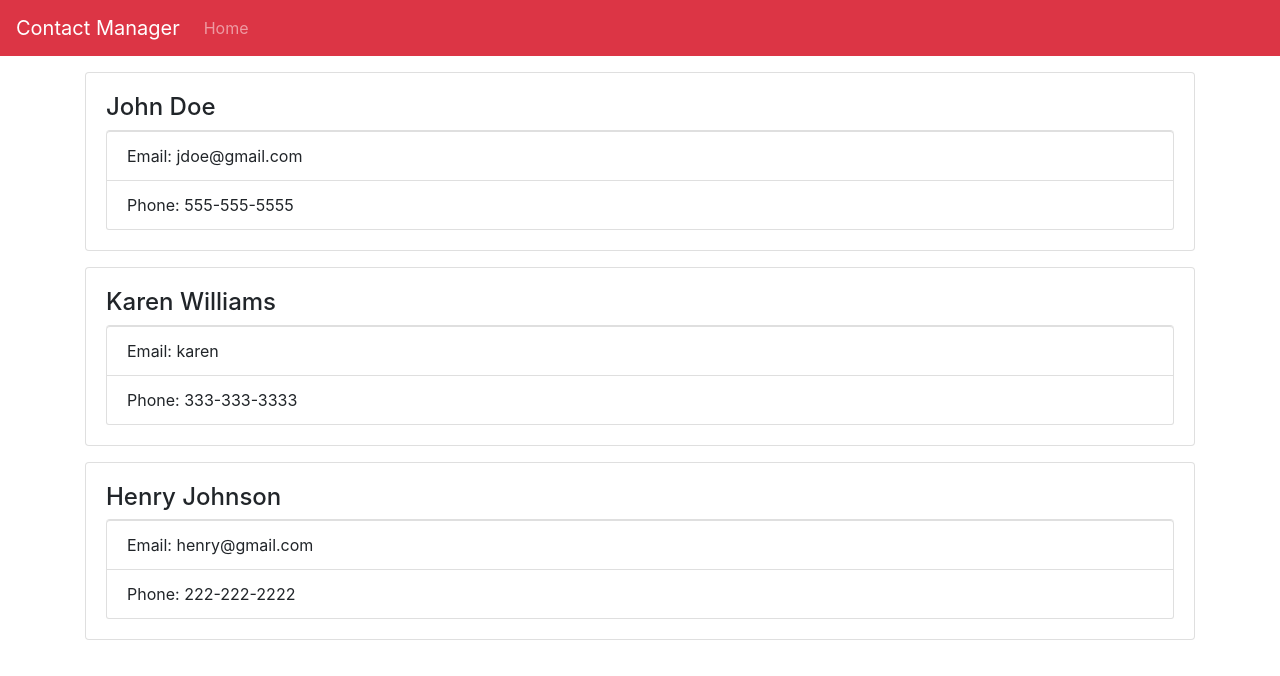
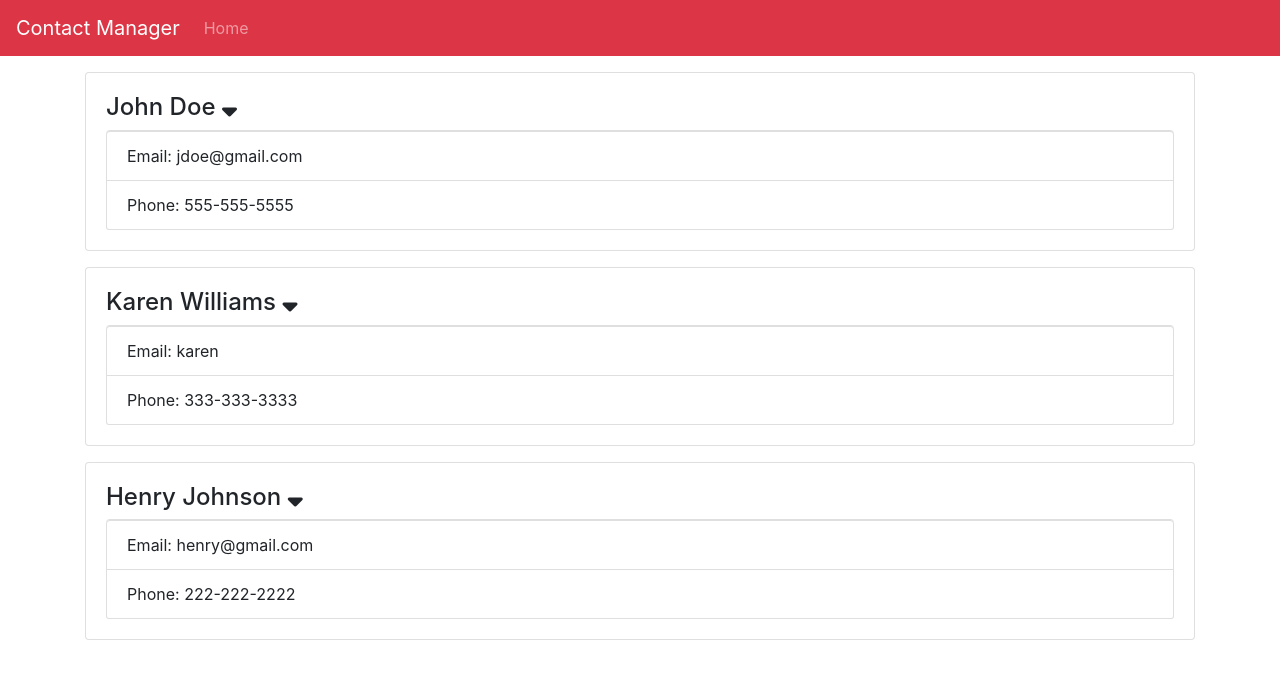
Before and after one commit to EddieOrozco/contactmanager, a React (Create React App) app: page / in a window 1280 px wide. Shown: the top 676 px of the page. Built offline with nearby package versions, Linux system fonts and the light colour scheme.

Commit message:
Creating and Using Custom Methods

```diff
--- a/public/index.html
+++ b/public/index.html
@@ -9,35 +9,16 @@
       name="description"
       content="Web site created using create-react-app"
     />
+    <script
+      src="https://kit.fontawesome.com/80fa85ccb1.js"
+      crossorigin="anonymous"
+    ></script>
     <link rel="apple-touch-icon" href="%PUBLIC_URL%/logo192.png" />
-    <!--
-      manifest.json provides metadata used when your web app is installed on a
-      user's mobile device or desktop. See https://developers.google.com/web/fundamentals/web-app-manifest/
-    -->
     <link rel="manifest" href="%PUBLIC_URL%/manifest.json" />
-    <!--
-      Notice the use of %PUBLIC_URL% in the tags above.
-      It will be replaced with the URL of the `public` folder during the build.
-      Only files inside the `public` folder can be referenced from the HTML.
-
-      Unlike "/favicon.ico" or "favicon.ico", "%PUBLIC_URL%/favicon.ico" will
-      work correctly both with client-side routing and a non-root public URL.
-      Learn how to configure a non-root public URL by running `npm run build`.
-    -->
     <title>React App</title>
   </head>
   <body>
     <noscript>You need to enable JavaScript to run this app.</noscript>
     <div id="root"></div>
-    <!--
-      This HTML file is a template.
-      If you open it directly in the browser, you will see an empty page.
-
-      You can add webfonts, meta tags, or analytics to this file.
-      The build step will place the bundled scripts into the <body> tag.
-
-      To begin the development, run `npm start` or `yarn start`.
-      To create a production bundle, use `npm run build` or `yarn build`.
-    -->
   </body>
 </html>
--- a/src/components/Contact.js
+++ b/src/components/Contact.js
@@ -2,12 +2,18 @@
 import PropTypes from "prop-types";
 
 class Contact extends Component {
+  state = {};
+  onShowClick = () => {
+    console.log(this.state);
+  };
   render() {
     //   Destructuring
     const { name, email, phone } = this.props.contact;
     return (
       <div className="card card-body mb-3">
-        <h4>{name}</h4>
+        <h4>
+          {name} <i onClick={this.onShowClick} className="fas fa-sort-down"></i>
+        </h4>
         <ul className="list-group">
           <li className="list-group-item">Email: {email}</li>
           <li className="list-group-item">Phone: {phone}</li>
```
